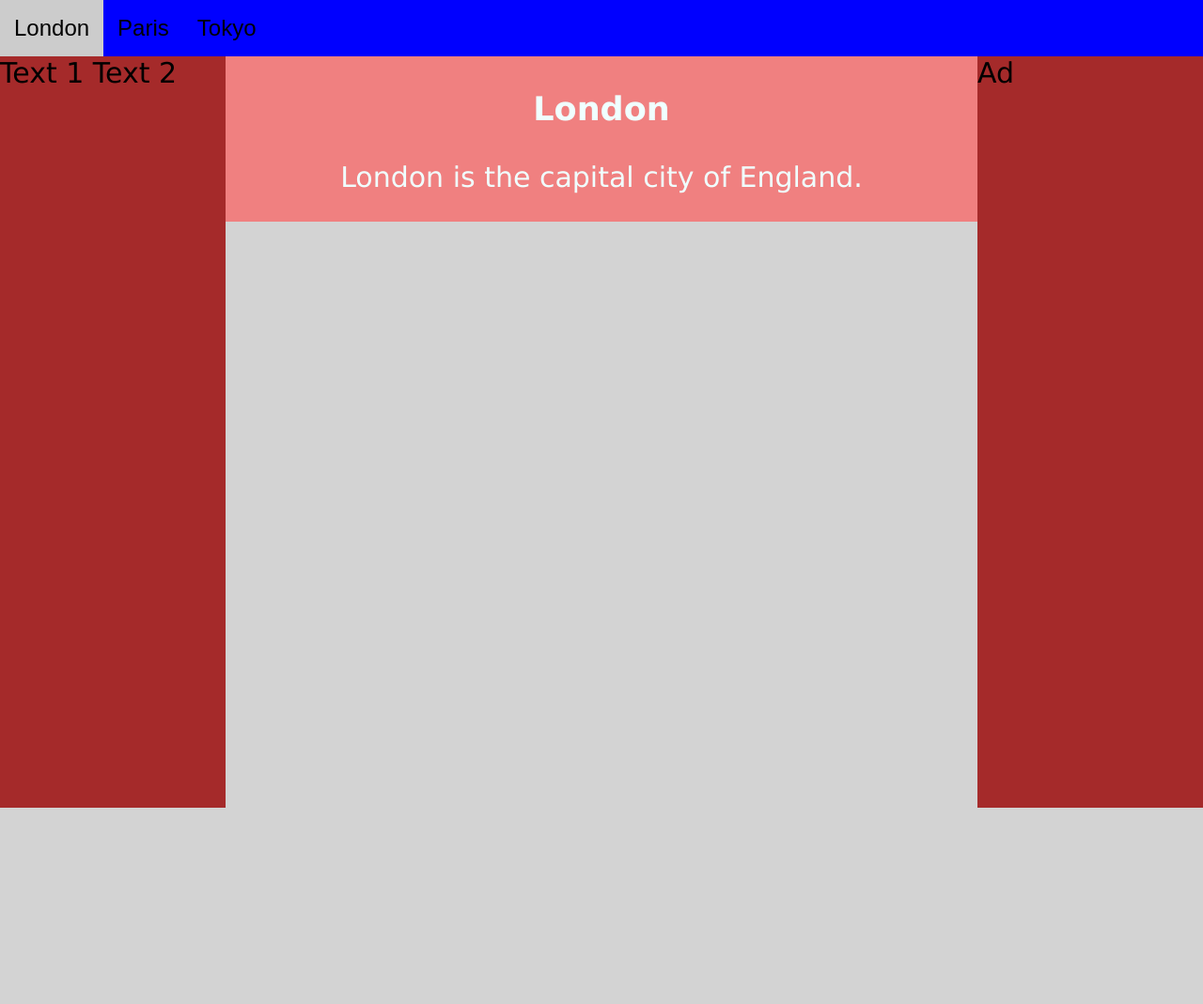
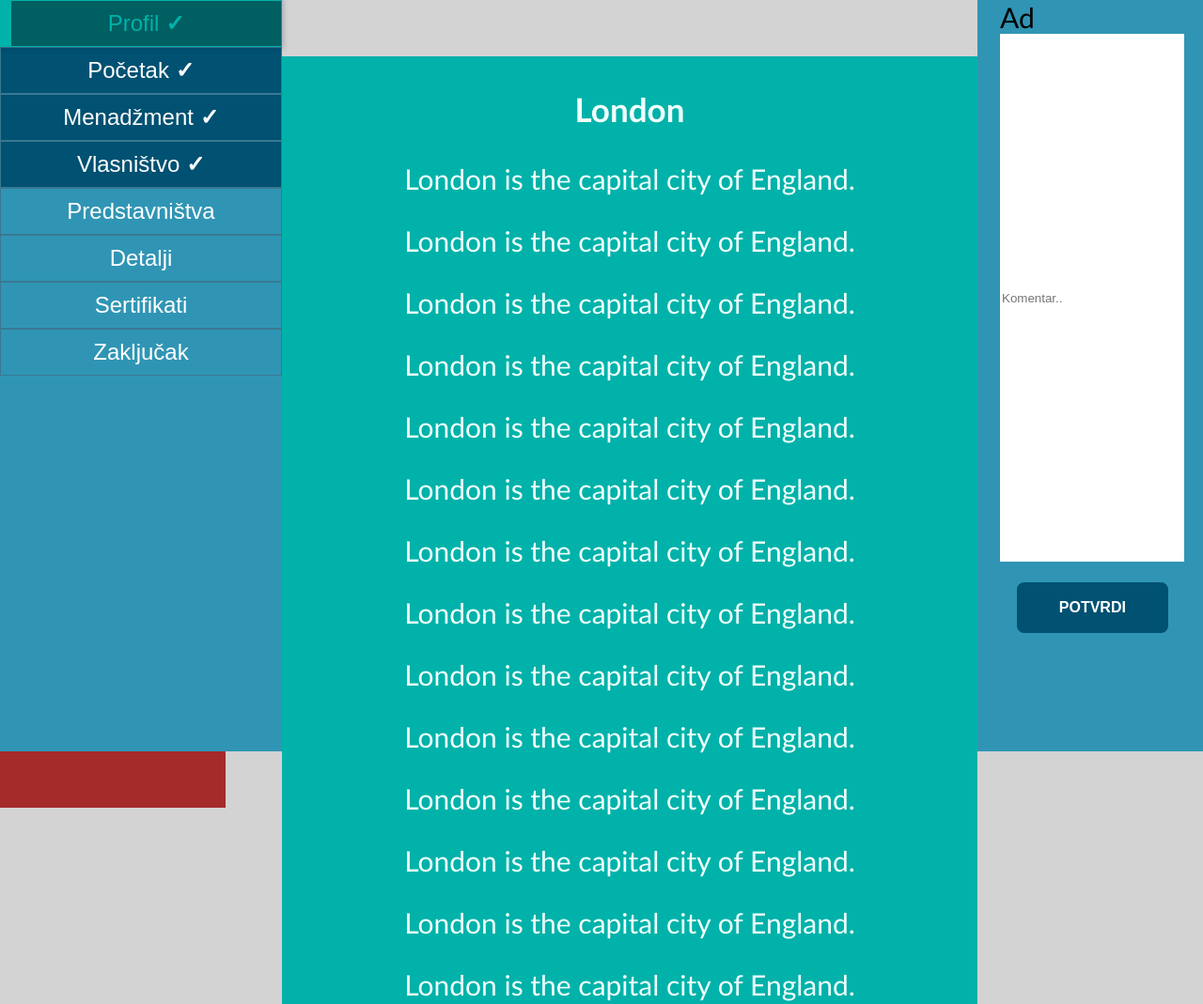
Before and after one commit to DarthVaderX94/testsite, a plain HTML site: page index.html in a window 1280 px wide. Shown: the top 1069 px of the page at 94% size. Before the commit the page ends 800 px from the top, so only its background shows below. Drawn offline with Linux system fonts and the light colour scheme.

Commit message:
Add files via upload

```diff
--- a/index.html
+++ b/index.html
@@ -6,31 +6,84 @@
 </head>
 <body>
     <div class="tab">
-        <button class="tablinks" onclick="openCity(event, 'London')" id="defaultOpen">London</button>
-        <button class="tablinks" onclick="openCity(event, 'Paris')">Paris</button>
-        <button class="tablinks" onclick="openCity(event, 'Tokyo')">Tokyo</button>
+        <button class="tablinks done" onclick="openCity(event, '1')" id="defaultOpen">Profil <b>&#10003;</b></button>
+        <button class="tablinks done" onclick="openCity(event, '2')">Početak <b>&#10003;</b></button>
+        <button class="tablinks done" onclick="openCity(event, '3')">Menadžment <b>&#10003;</b></button>
+        <button class="tablinks done" onclick="openCity(event, '4')">Vlasništvo <b>&#10003;</b></button>
+        <button class="tablinks" onclick="openCity(event, '5')">Predstavništva</button>
+        <button class="tablinks" onclick="openCity(event, '6')">Detalji</button>
+        <button class="tablinks" onclick="openCity(event, '6')">Sertifikati</button>
+        <button class="tablinks" onclick="openCity(event, '6')">Zaključak</button>
       </div>
 
-      <div id="London" class="tabcontent">
+      <div id="1" class="tabcontent">
         <h3>London</h3>
+        <p>London is the capital city of England.</p>
+        <p>London is the capital city of England.</p>
+        <p>London is the capital city of England.</p>
+        <p>London is the capital city of England.</p>
+        <p>London is the capital city of England.</p>
+        <p>London is the capital city of England.</p>
+        <p>London is the capital city of England.</p>
+        <p>London is the capital city of England.</p>
+        <p>London is the capital city of England.</p>
+        <p>London is the capital city of England.</p>
+        <p>London is the capital city of England.</p>
+        <p>London is the capital city of England.</p>
+        <p>London is the capital city of England.</p>
+        <p>London is the capital city of England.</p>
+        <p>London is the capital city of England.</p>
+        <p>London is the capital city of England.</p>
+        <p>London is the capital city of England.</p>
+        <p>London is the capital city of England.</p>
+        <p>London is the capital city of England.</p>
+        <p>London is the capital city of England.</p>
+        <p>London is the capital city of England.</p>
+        <p>London is the capital city of England.</p>
+        <p>London is the capital city of England.</p>
         <p>London is the capital city of England.</p>
       </div>
 
-      <div id="Paris" class="tabcontent">
+      <div id="2" class="tabcontent">
         <h3>Paris</h3>
         <p>Paris is the capital of France.</p>
       </div>
 
-      <div id="Tokyo" class="tabcontent">
+      <div id="3" class="tabcontent">
         <h3>Tokyo</h3>
         <p>Tokyo is the capital of Japan.</p>
       </div>
+
+      <div id="4" class="tabcontent">
+        <h3>Tokyo</h3>
+        <p>Tokyo is the capital of Japan.</p>
+      </div>
+
+      <div id="5" class="tabcontent">
+        <h3>Tokyo</h3>
+        <p>Tokyo is the capital of Japan.</p>
+      </div>
+
+      <div id="6" class="tabcontent">
+        <h3>Tokyo</h3>
+        <p>Tokyo is the capital of Japan.</p>
+      </div>
+
+      <div id="7" class="tabcontent">
+        <h3>Tokyo</h3>
+        <p>Tokyo is the capital of Japan.</p>
+      </div>
+
     <div class="sidenav">
         <a>Text 1</a>
         <a>Text 2</a>
     </div>
-    <div class="rightbar">
-        <a>Ad</a>
+    <div id="rightbar" class="rightbar">
+        <div><p>Ad</p>
+
+        <input type="text" id="Komentar" name="Komentar" placeholder="Komentar..">
+        <button class="btn first">Potvrdi</button>
+        </div>
     </div>
 
 <script>
--- a/mystyle.css
+++ b/mystyle.css
@@ -1,5 +1,6 @@
 body {
-    font-family: Verdana, Geneva, Tahoma, sans-serif;
+    /*font-family: Verdana, Geneva, Tahoma, sans-serif;*/
+    font-family: "Gill Sans", "Gill Sans MT", Calibri, sans-serif;
     font-size: 30px;
     background-color: lightgray;
 }
@@ -49,38 +50,64 @@ body {
 }
 
 .tab {
+    z-index: 2;
     position: fixed;
-    z-index: 10;
     top: 0px;
     left: 0px;
-    width: 100%;
-    height: 60px;
-    background-color: blue;
+    width: 300px;
+    height: 100%;
+    background-color: #3095b4;
 }
 
 .tab button {
-    background-color: inherit;
+    display: block;
+    background-color: #3095b4;
     float: left;
     border: none;
     outline: none;
     cursor: pointer;
-    padding: 16px 15px;
+    width: 100%;
+    height: 50px;
     transition: 0.2s;
     font-size: 24px;
+    border: 1px solid #397891;
+    color: #fff;
   }
 
+.tab button.active {
+    background-color: #005f61;
+    box-shadow: 0px 0px 5px 0px rgba(11, 29, 77, 0.568);
+    border-left: 12px solid #00b2a9;
+    border-top: 1px solid #00b2a9;
+    border-bottom: 1px solid #00b2a9;
+    position: relative;
+    z-index: 11;
+  }
 .tab button:hover {
-    background-color: #ddd;
+    position: relative;
+    border-top: 1px solid #00b2a9;
+    border-bottom: 1px solid #00b2a9;
+    color: #00b2a9;
+    box-shadow: 0px 0px 5px 2px rgba(11, 29, 77, 0.2);
+    z-index: 3;
   }
-.tab button.active {
-    background-color: #ccc;
-  }
+.tab button.active:hover{
+  color: #00b2a9;
+}
+.tab .done{
+  background-color: #005172;
+}
+.tab .done:hover {
+  border-top: 1px solid #00b2a9;
+  border-bottom: 1px solid #00b2a9;
+  color: #00b2a9;
+}
 
 .tabcontent {
     top: 60px;
-    left: 240px;
-    width: calc(100% - 480px);
-    background-color: lightcoral;
+    left: 300px;
+    width: calc(100% - 540px);
+    background-color: #00b2a9;
     position: absolute;
   }
 
@@ -112,9 +139,105 @@ body {
   }
 .rightbar {
     position: fixed;
-    top: 60px;
+    top: 0px;
     right: 0px;
-    background-color: #a52a2a;
+    background-color: #3095b4;
     height: 100%;
     width: 240px;
 }
+
+.rightbar div {
+  position: absolute;
+  width: 100%;
+  height: 720px;
+  overflow: hidden;
+}
+
+.rightbar p{
+  position: relative;
+  margin: 0px;
+  top: 0px;
+  left: 10%;
+}
+
+.rightbar input {
+  position: relative;
+  margin: 0px;
+  left: 10%;
+  width: 80%;
+  height: 560px;
+}
+
+.rightbar input, input:focus, input:hover, input.active {
+  outline: none;
+  border: none;
+}
+
+.rightbar button {
+  position: relative;
+   left: 20px;
+}
+
+.btn {
+    box-sizing: border-box;
+    -webkit-appearance: none;
+       -moz-appearance: none;
+            appearance: none;
+    background-color: #005172;
+    border: 2px solid #3095b4;
+    border-radius: 0.6em;
+    color: #fff;
+    cursor: pointer;
+    display: flex;
+    align-self: center;
+    font-size: 1rem;
+    font-weight: 400;
+    line-height: 1;
+    margin: 20px;
+    padding: 1.2em 2.8em;
+    text-decoration: none;
+    text-align: center;
+    text-transform: uppercase;
+    font-weight: 700;
+  }
+  .btn:hover, .btn:focus{
+    color: #fff;
+    outline: 0;
+  }
+
+  .first {
+    transition: box-shadow 200ms ease-in-out, color 200ms ease-in-out;
+  }
+  .first:hover {
+    box-shadow: 0 0 40px 40px #3095b4 inset;
+  }
+  .first:active {
+    color: #3095b4;
+    background-color: #3095b4;
+    box-shadow: 0 0 40px 10px #005172 inset;
+  }
+  .first:focus {
+    background-color: #3095b4;
+    color: #005172;
+    border: 2px solid #005172;
+  }
+
+@media only screen and (max-width: 1024px) {
+  .tabcontent {
+    width: calc(100% - 300px)
+  }
+  .rightbar {
+    visibility: hidden;
+  }
+}
+@media only screen and (max-height: 720px) {
+  .rightbar div {
+    height: 100%;
+    overflow-y: scroll;
+    scrollbar-width: none; /* Firefox */
+    -ms-overflow-style: none;
+  }
+  .rightbar div::-webkit-scrollbar { /* WebKit */
+    width: 0px;
+  }
+}
```
